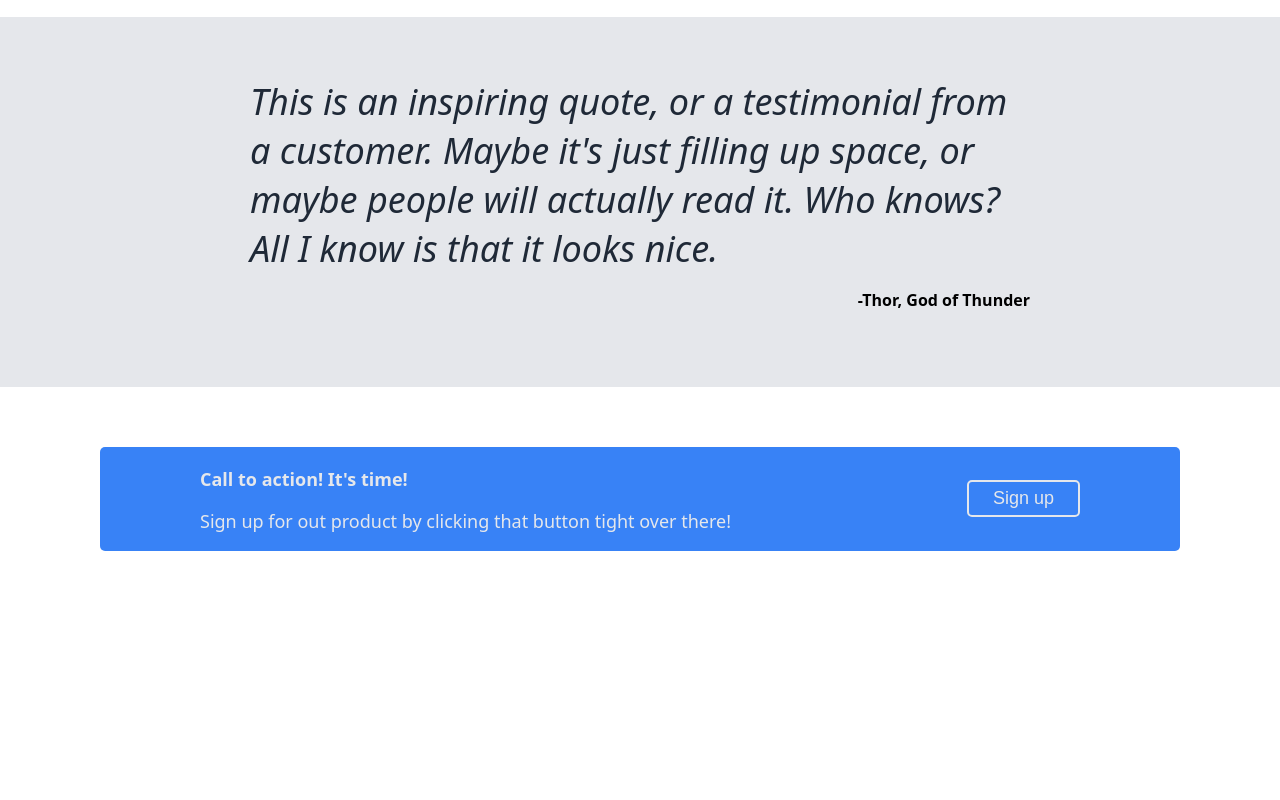
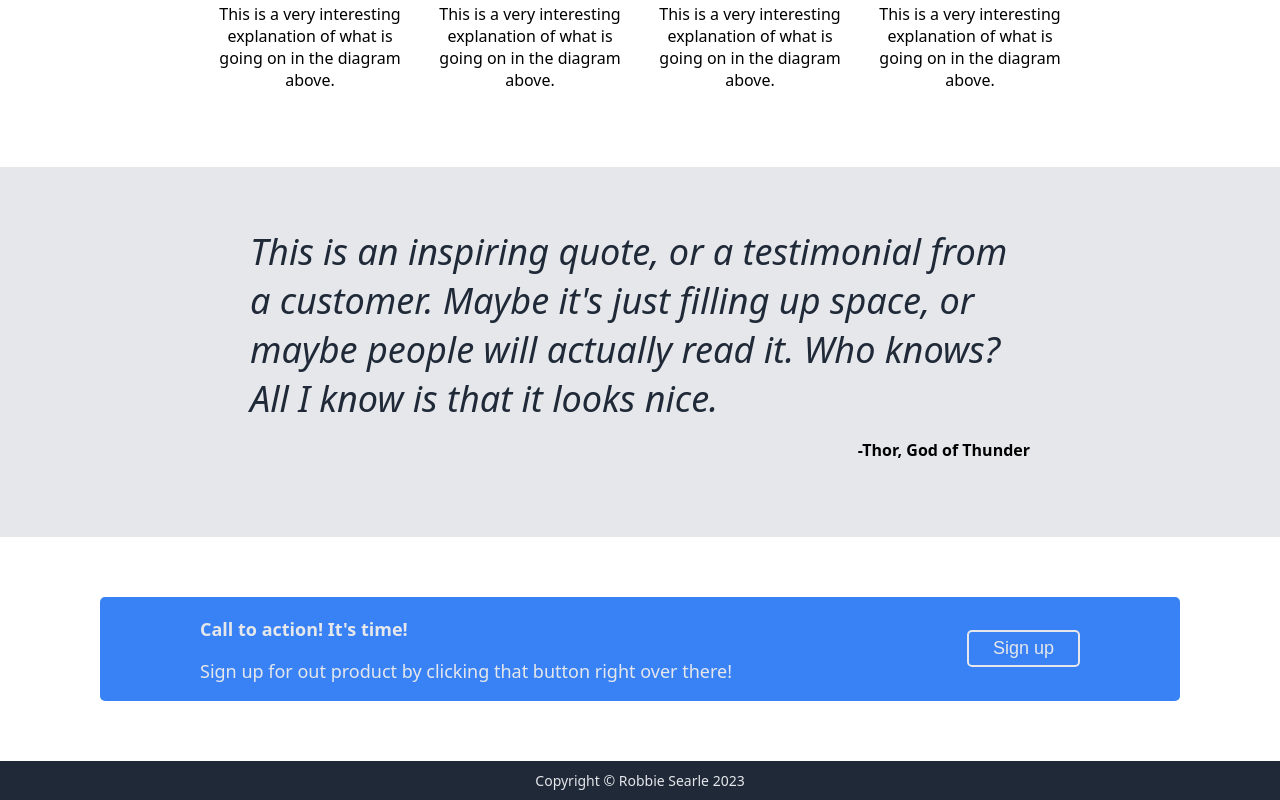
Before and after one commit to RobbieS-coder/landing-page, a plain HTML site: page index.html in a window 1280 px wide. Shown: the part 768-1568 px from the top of the page. Before the commit the page ends 1379 px from the top, so only its background shows below. Drawn offline with Linux system fonts and the light colour scheme.

Commit message:
Add footer and make other minor tweaks
Add footer to display copyright and slightly alter spacing and fixed a typo.

```diff
--- a/index.html
+++ b/index.html
@@ -6,6 +6,7 @@
 		<link rel="stylesheet" href="style.css">
 	</head>
 	<body>
+		<div class="top">
 			<div class="header">
 				<div class="logo">
 					<div><a href="#">Header Logo</a></div>
@@ -24,6 +25,7 @@
 				</div>
 				<div class="hero-image">
 					<img src="img/landscape-img.jpg" alt="An image" width="500px">
+				</div>
 			</div>
 		</div>
 		<div class="info">
@@ -58,11 +60,14 @@
 				<div class="call-to-action-content">
 					<div class="call-to-action-text">
 						<p class="call-to-action-title">Call to action! It's time!</p>
-						<p class="call-to-action-subtext">Sign up for out product by clicking that button tight over there!</p>
+						<p class="call-to-action-subtext">Sign up for out product by clicking that button right over there!</p>
 					</div>
 					<button>Sign up</button>
 				</div>
 			</div>
 		</div>
+		<div class="footer">
+			<div>Copyright © Robbie Searle 2023</div>
+		</div>
 	</body>
 </html>
--- a/style.css
+++ b/style.css
@@ -3,8 +3,11 @@ body {
 	font-family: system-ui, -apple-system, BlinkMacSystemFont, 'Segoe UI', Roboto, Oxygen, Ubuntu, Cantarell, 'Open Sans', 'Helvetica Neue', sans-serif;
 }
 
+.top {
+	background-color: #1f2937;
+}
+
 .header {
-	background-color: #1f2937;
 	padding: 15px;
 	display: flex;
 	justify-content: space-between;
@@ -26,9 +29,8 @@ body {
 }
 
 .hero {
-	background-color: #1f2937;
 	display: flex;
-	padding: 0 30px 30px;
+	padding: 80px 30px 100px;
 }
 
 h1 {
@@ -52,7 +54,8 @@ h1 {
 .link a,
 .hero .hero-image,
 .call-to-action-content,
-.call-to-action-content button {
+.call-to-action-content button,
+.footer {
 	font-size: 18px;
 	color: #e5e7eb;
 }
@@ -155,3 +158,15 @@ h2 {
 	margin-left: auto;
 	background-color: #3882f6;
 }
+
+.footer {
+	background-color: #1f2937;
+	font-size: 14px;
+	display: flex;
+	justify-content: center;
+	align-items: center;
+}
+
+.footer div {
+	margin: 10px;
+}
```
Lines whose indentation alone changed are shown as unchanged.
